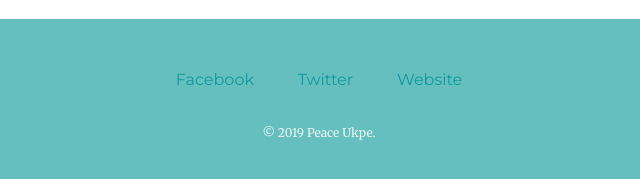
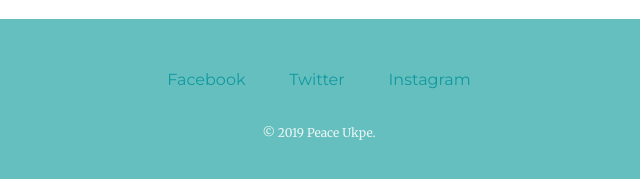
Before and after one commit to mr-peace/cv, a plain HTML site: page index.html in a window 1280 px wide. Shown: the part 2693-2872 px from the top of the page, 321-961 px from the left. Drawn offline with Linux system fonts and the light colour scheme.

Commit message:
Update index.html

```diff
--- a/index.html
+++ b/index.html
@@ -52,7 +52,7 @@
   <div class="bottom-container">
     <a class="footer-link" href="https://web.facebook.com/peace.ukpe.357/">Facebook</a>
     <a class="footer-link" href="https://twitter.com/mr_P_e_a_c_e">Twitter</a>
-    <a class="footer-link" href="#">Website</a>
+    <a class="footer-link" href="https://www.instagram.com/peace.ukpe/">Instagram</a>
     <p class="copyright">© 2019 Peace Ukpe.</p>
   </div>
 
```
